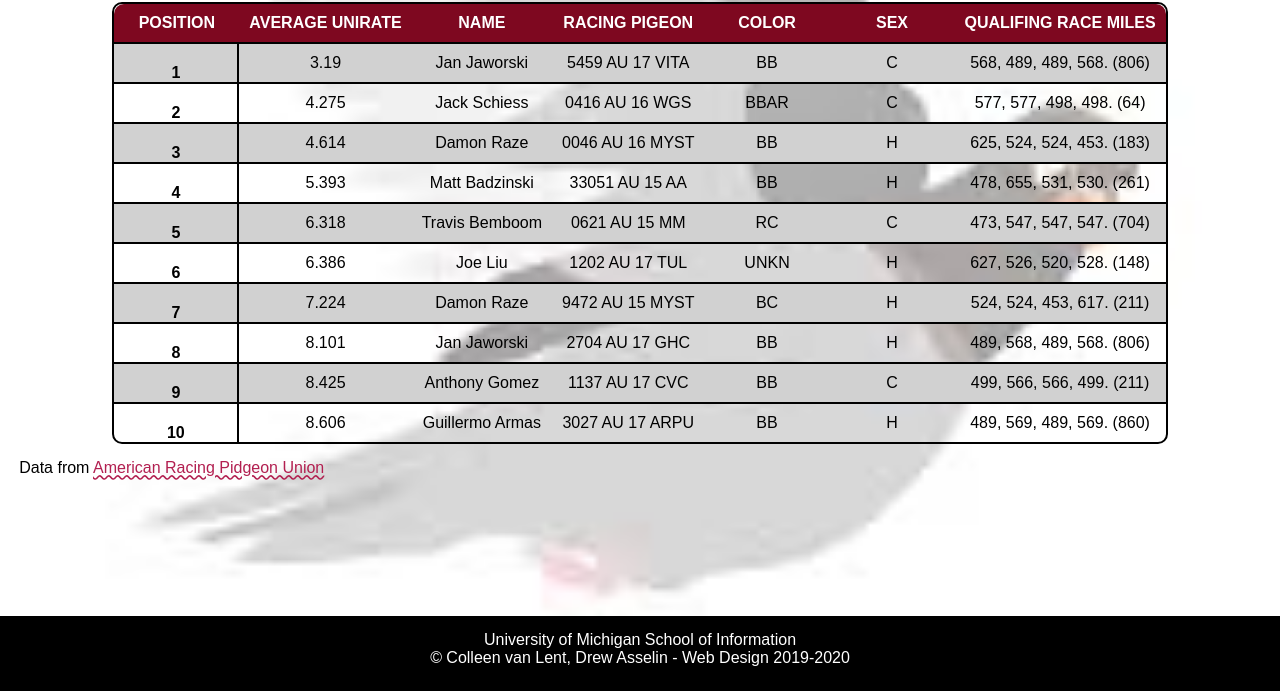
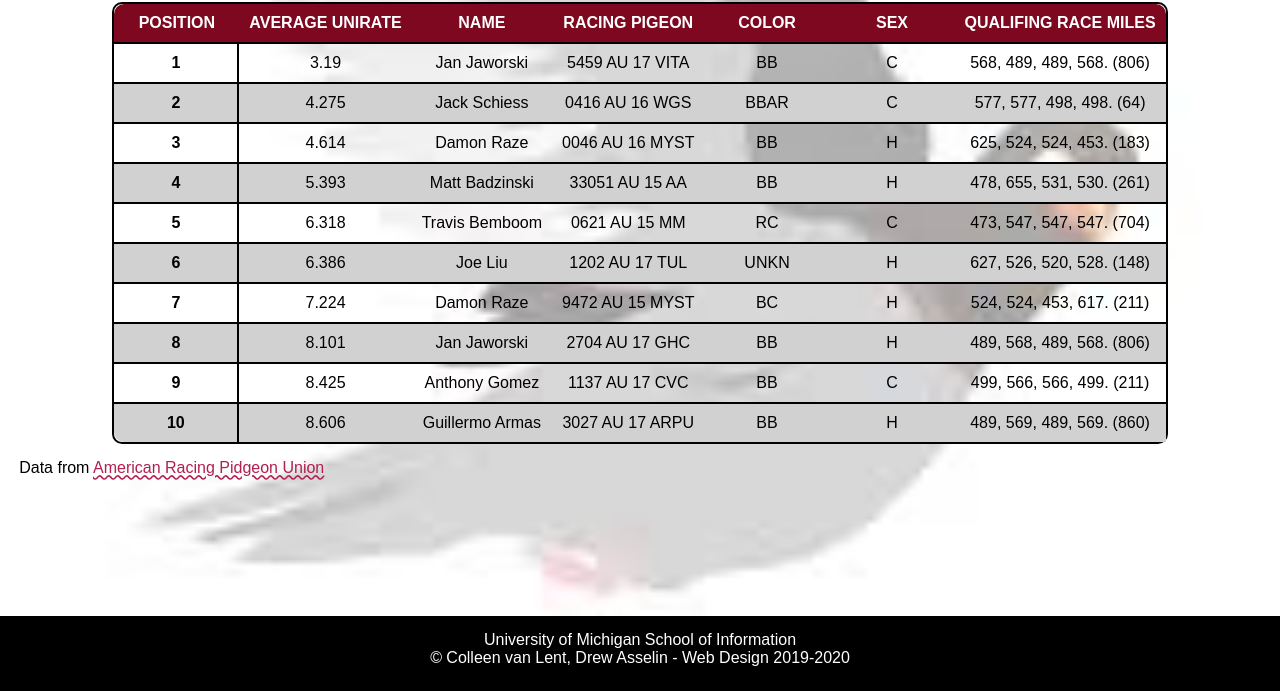
Before and after one commit to carmenoballe-s/homework4-2021, a plain HTML site: page index.html in a window 1280 px wide. Shown: the part 109-800 px from the top of the page. Drawn offline with Linux system fonts and the light colour scheme; a web font is replaced by a local one.

Commit message:
Update style.css

```diff
--- a/css/style.css
+++ b/css/style.css
@@ -81,12 +81,13 @@ td{
 .rowhead{
   border-right: 2px solid #000000;
   border-top: 2px solid #000000;
+  vertical-align: middle;
 }
 
 /*Req 6d*/
 /*Req 6e*/
-tr:nth-child(even) {background: transparent;}
-tr:nth-child(odd) {background: #D1D1D1}
+tr:nth-child(odd) {background: transparent;}
+tr:nth-child(even) {background: #D1D1D1}
 /*Req 6f*/
 tr:hover {background-color: rgba(126, 8, 32, 0.25);}
 
```
